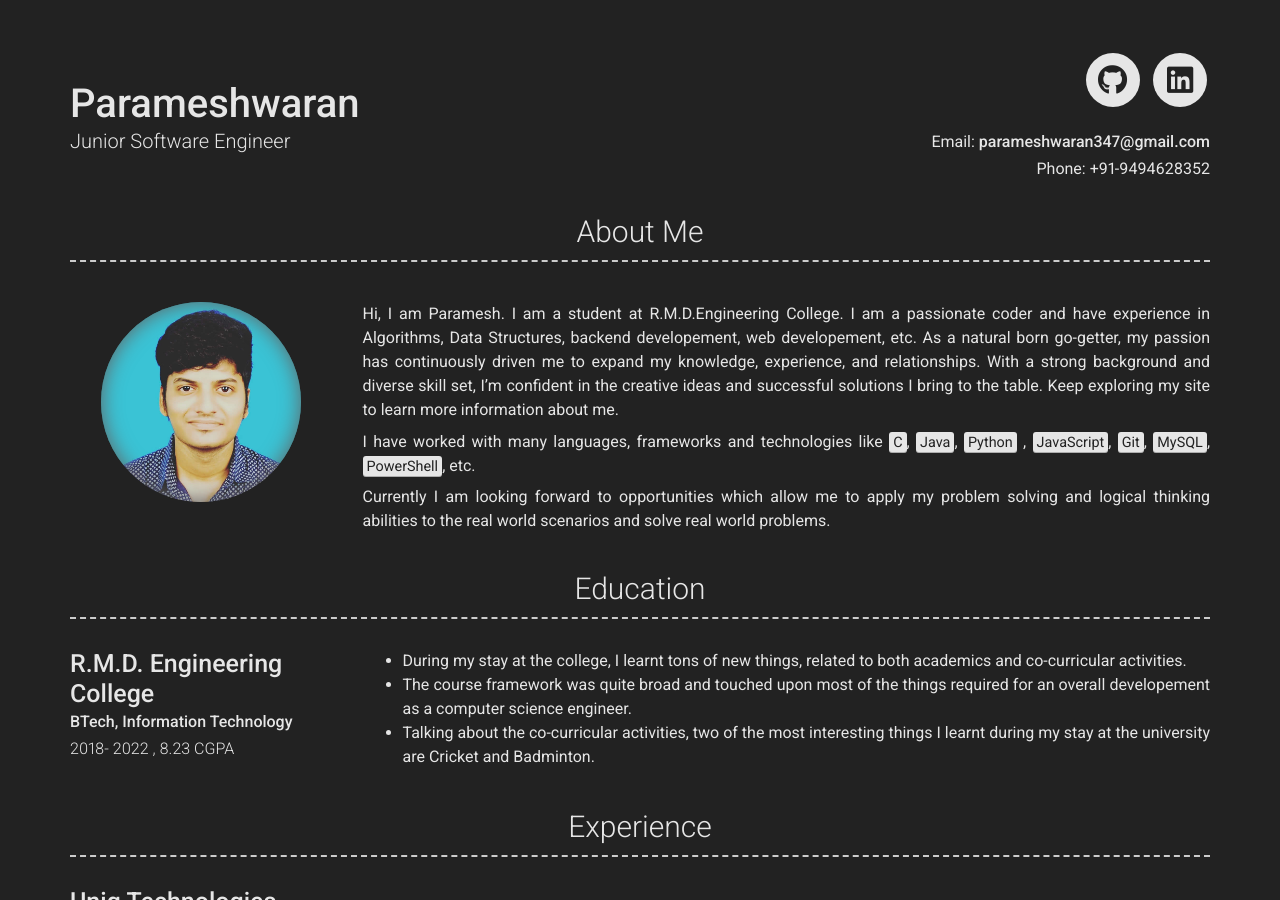
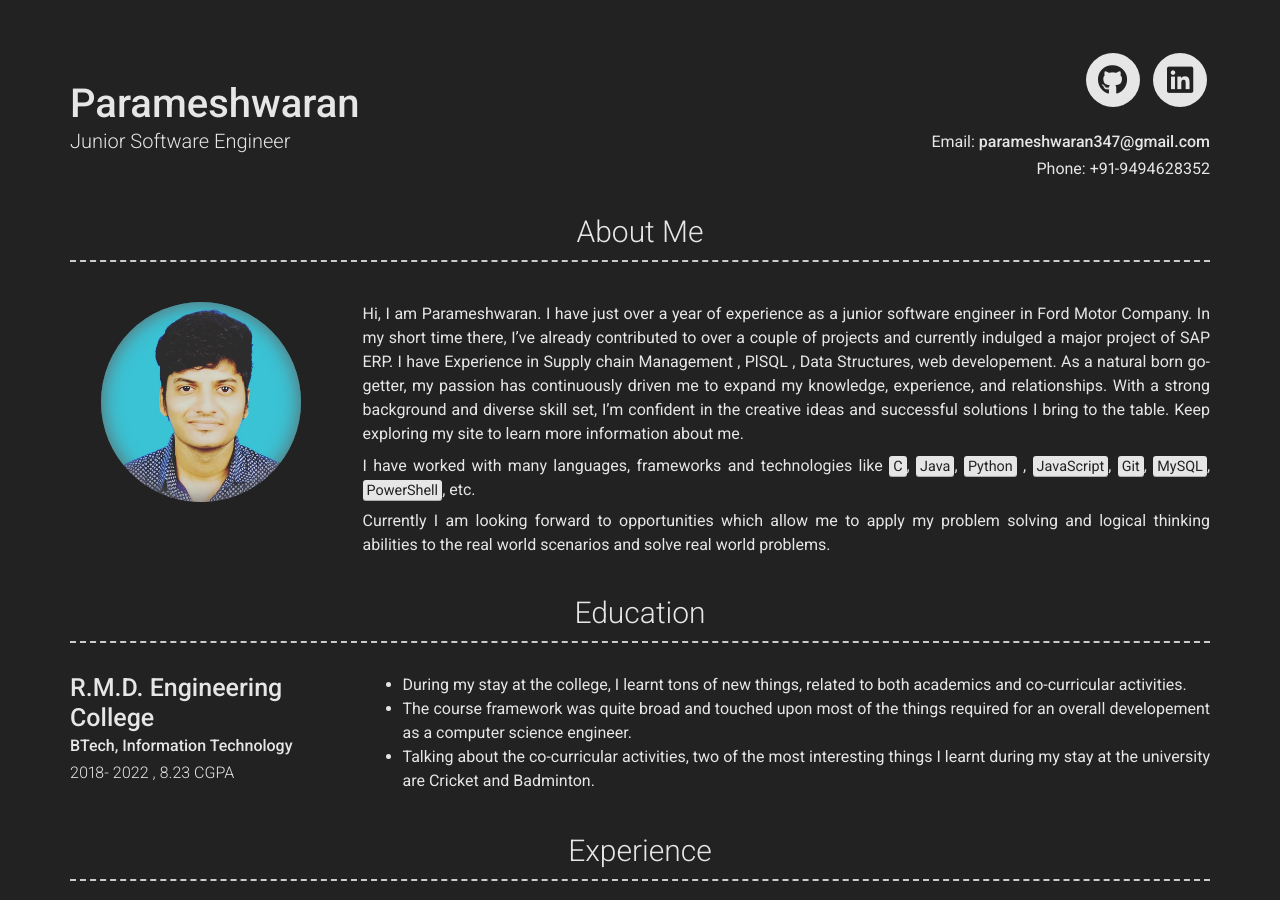
Before and after one commit to paramesh-org/paramesh-org.github.io, a Jekyll site: the page built from index.md, in a window 1280 px wide and 900 px high. Built offline with Jekyll 4.4.1, drawn with Linux system fonts in a browser that asks for light colours; nearby versions of some CDN libraries.

Commit message:
Updated_info

```diff
--- a/_config.yml
+++ b/_config.yml
@@ -47,10 +47,12 @@ linkedin_username: parameshwaran
 about_profile_image: images/profilepic.jpg
 about_content: | # this will include new lines to allow paragraphs
 
-  Hi, I am  Paramesh. I am a student at R.M.D.Engineering College. I am a passionate coder and have experience in Algorithms,
-  Data Structures, backend developement, web developement, etc. As a natural born go-getter, my passion has continuously driven
-  me to expand my knowledge, experience, and relationships. With a strong background and diverse skill set, I’m confident in
-  the creative ideas and successful solutions I bring to the table. Keep exploring my site to learn more information about me.
+  Hi, I am  Parameshwaran. I have just over a year of experience as a junior software engineer in Ford Motor Company.
+  In my short time there, I've already contributed to over a couple of projects and currently indulged a major project of
+  SAP ERP. I have Experience in Supply chain Management , PlSQL , Data Structures, web developement.
+  As a natural born go-getter, my passion has continuously driven me to expand my knowledge, experience, and relationships.
+  With a strong background and diverse skill set, I’m confident in the creative ideas and successful solutions I bring to the table.
+  Keep exploring my site to learn more information about me.
 
 
 
```
